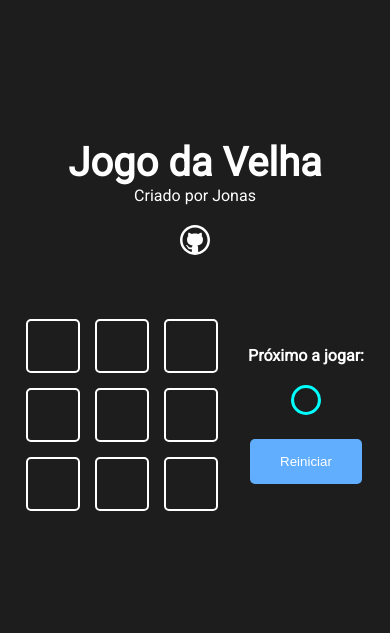
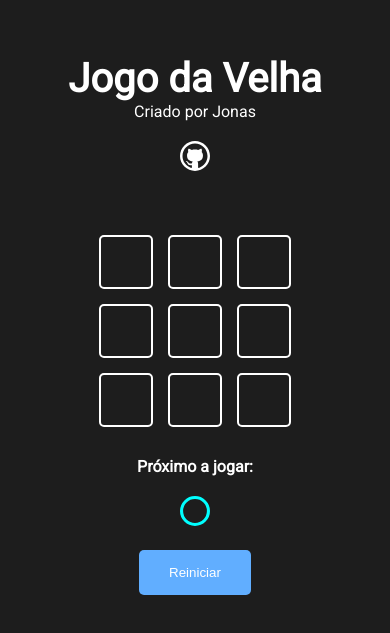
Before and after one commit to JonsMota/Jogo-da-velha, a Next.js app: page / in a window 390 px wide. Shown: the part 117-750 px from the top of the page. Built offline with nearby package versions, Linux system fonts and the light colour scheme.

Commit message:
corrigido responsividade

```diff
--- a/src/components/button/Button.module.css
+++ b/src/components/button/Button.module.css
@@ -1,13 +1,13 @@
 .button {
   padding: 15px 30px;
   border-radius: 5px;
+  cursor: pointer;
   border: none;
-    cursor: pointer;
   background-color: #007BFF;
   color: white;
 }
 
 .button:disabled {
-    cursor: default;
+  cursor: pointer;
   background-color: #61AEFF;
 }
--- a/src/components/game/Game.module.css
+++ b/src/components/game/Game.module.css
@@ -9,3 +9,9 @@
   gap: 30px;
   align-items: center;
 }
+
+@media screen and (max-width: 425px) {
+  .gameContent {
+    flex-direction: column;
+  }
+}
--- a/src/components/gameinfo/GameInfo.module.css
+++ b/src/components/gameinfo/GameInfo.module.css
@@ -3,4 +3,5 @@
     flex-direction: column;
     align-items: center;
     gap: 20px;
+    min-width: 170px;
   }
```
Lines whose indentation alone changed are shown as unchanged.
